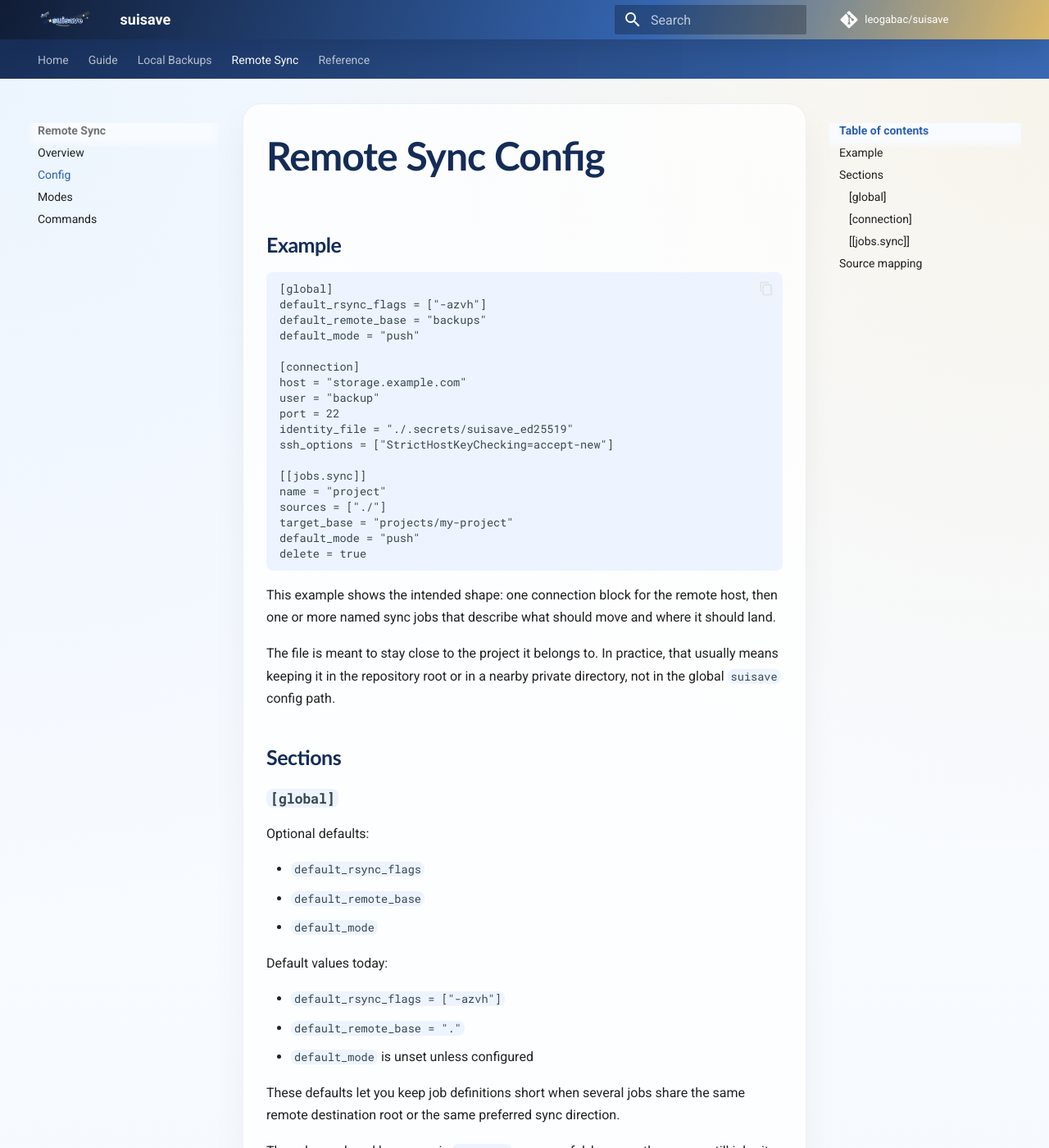
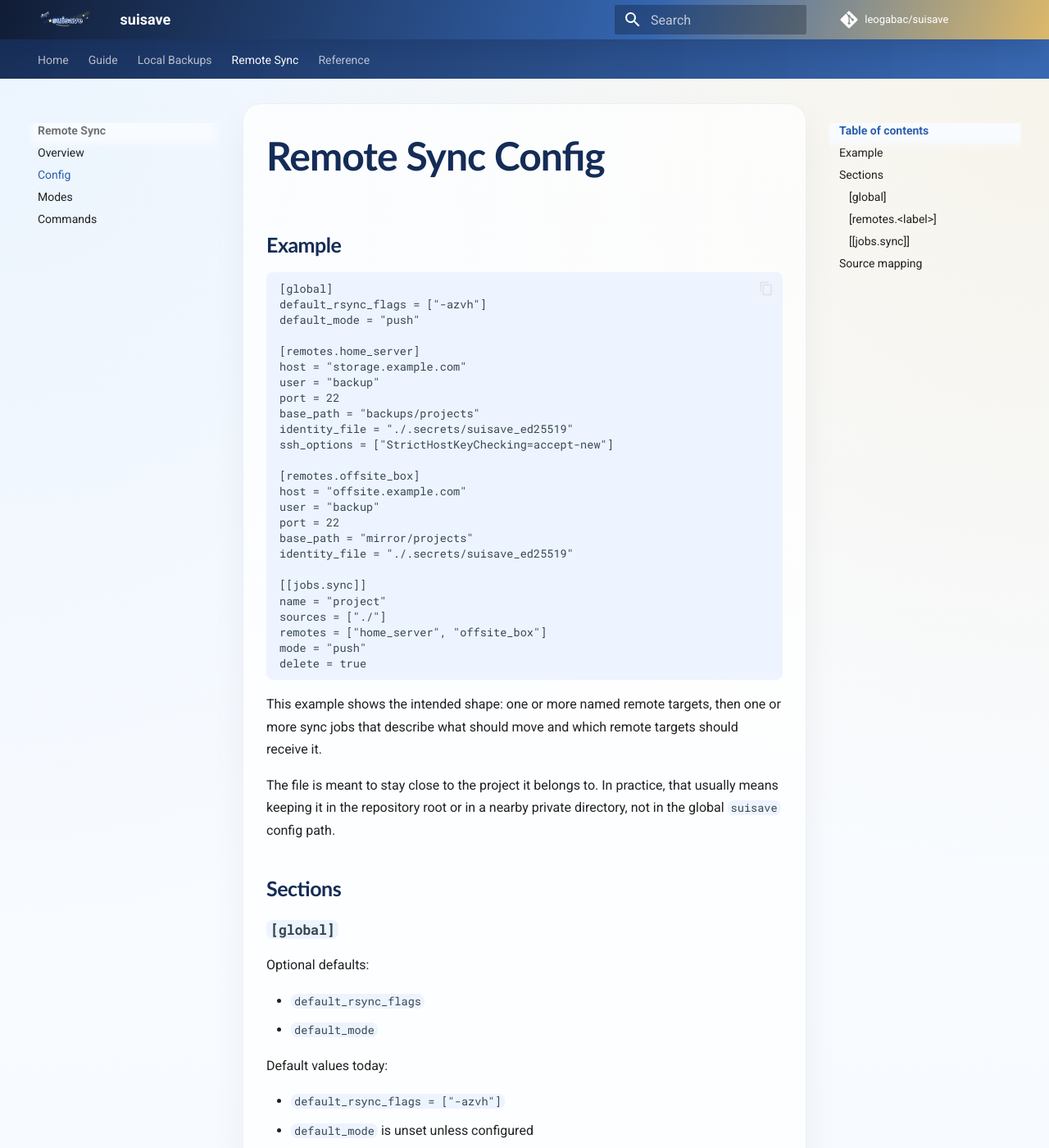
Before and after one commit to leogabac/suisave, an MkDocs documentation site: the page built from docs/remote/config.md, in a window 1280 px wide and 1400 px high. Shown: the whole window at 82% size. Built offline with MkDocs 1.6.1 and Material for MkDocs 9.7.7, drawn with Linux system fonts in a browser that asks for light colours; comment, search, counter and statistics services are not loaded; some of the changed text lies outside the part shown.

Commit message:
Add multi-remote sync targets

````diff
--- a/docs/remote/config.md
+++ b/docs/remote/config.md
@@ -5,25 +5,32 @@
 ```toml
 [global]
 default_rsync_flags = ["-azvh"]
-default_remote_base = "backups"
 default_mode = "push"
 
-[connection]
+[remotes.home_server]
 host = "storage.example.com"
 user = "backup"
 port = 22
+base_path = "backups/projects"
 identity_file = "./.secrets/suisave_ed25519"
 ssh_options = ["StrictHostKeyChecking=accept-new"]
+
+[remotes.offsite_box]
+host = "offsite.example.com"
+user = "backup"
+port = 22
+base_path = "mirror/projects"
+identity_file = "./.secrets/suisave_ed25519"
 
 [[jobs.sync]]
 name = "project"
 sources = ["./"]
-target_base = "projects/my-project"
-default_mode = "push"
+remotes = ["home_server", "offsite_box"]
+mode = "push"
 delete = true
 ```
 
-This example shows the intended shape: one connection block for the remote host, then one or more named sync jobs that describe what should move and where it should land.
+This example shows the intended shape: one or more named remote targets, then one or more sync jobs that describe what should move and which remote targets should receive it.
 
 The file is meant to stay close to the project it belongs to. In practice, that usually means keeping it in the repository root or in a nearby private directory, not in the global `suisave` config path.
 
@@ -34,24 +41,23 @@ The file is meant to stay close to the project it belongs to. In practice, that
 Optional defaults:
 
 - `default_rsync_flags`
-- `default_remote_base`
 - `default_mode`
 
 Default values today:
 
 - `default_rsync_flags = ["-azvh"]`
-- `default_remote_base = "."`
 - `default_mode` is unset unless configured
 
-These defaults let you keep job definitions short when several jobs share the same remote destination root or the same preferred sync direction.
+These defaults let you keep job definitions short when several jobs share the same preferred sync direction.
 
 They also make ad hoc runs via `--source` more useful, because those runs still inherit the same connection block and global defaults.
 
-### `[connection]`
+### `[remotes.<label>]`
 
 Required values:
 
 - `host`
+- `base_path`
 
 Optional values:
 
@@ -69,23 +75,23 @@ The current implementation assumes SSH-key-based access. That keeps the runtime
 
 For a small CLI like `suisave`, that is the right tradeoff. SSH keys and SSH agent support already solve the authentication problem in a standard Unix way.
 
+Each remote definition is a reusable destination target. This is what lets one job push to several remote machines without forcing you to maintain one config file per destination.
+
 ### `[[jobs.sync]]`
 
 Required fields:
 
 - `name`
 - `sources`
+- `remotes`
 
 Optional fields:
 
-- `target_base`
 - `flags`
-- `default_mode`
+- `mode`
 - `delete`
 
-Each sync job is intentionally small. It declares a name, one or more sources, and just enough additional information to decide how those sources should map onto the remote side.
-
-One important detail: `target_base` only describes the remote-side root. It is not reused as a local destination when pulling back down.
+Each sync job is intentionally small. It declares a name, one or more sources, the remote targets it can use, and the sync policy for running against those targets.
 
 ## Source mapping
 
@@ -98,13 +104,13 @@ This same rule is used for pull targets on the local machine.
 
 For push:
 
-- local `source` -> remote `target_base / source-suffix`
+- local `source` -> remote `base_path / source-suffix`
 
 For pull:
 
-- remote `target_base / source-suffix` -> local `source`
+- remote `base_path / source-suffix` -> local `source`
 
-That means the configured `sources` are the source of truth for local destination paths, while `target_base` is only the remote-side base path.
+That means the configured `sources` are the source of truth for local destination paths, while each remote definition owns its own remote-side base path.
 
 That mapping rule is different from the mounted-drive backup path because the remote side is anchored to the current working directory, not to `$HOME`.
 
````
Also changed, not shown: README.md (+21 -5 lines), docs/guide/tutorial.md (+5 -5 lines), docs/reference/troubleshooting.md (+1 -1 lines), docs/remote/commands.md (+11 -0 lines), docs/remote/overview.md (+5 -1 lines), 4 other files.
